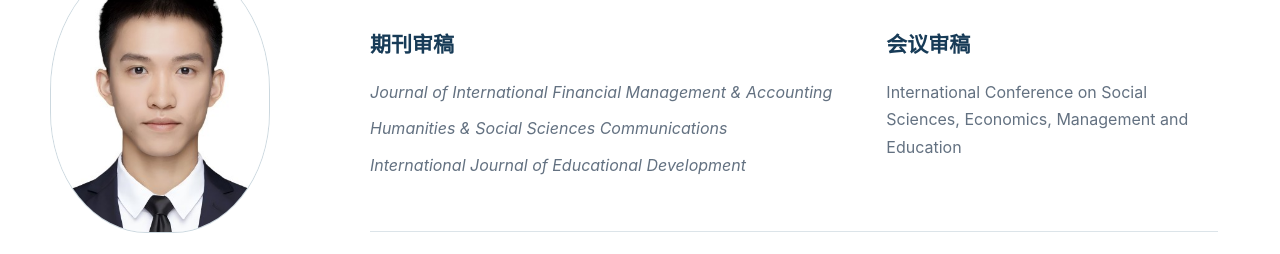
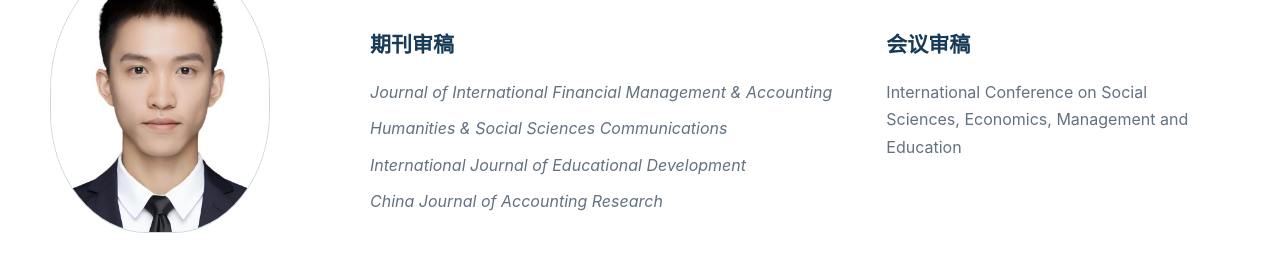
Before and after one commit to ShuxunCai/ShuxunCai.github.io, a plain HTML site: page service.html in a window 1280 px wide. Shown: the part 165-419 px from the top of the page. Drawn offline with Linux system fonts and the light colour scheme.

Commit message:
Add China Journal of Accounting Research to reviewer list

```diff
--- a/service.html
+++ b/service.html
@@ -21,11 +21,11 @@
           </div>
           <div class="section-body">
             <div class="two-column-details" data-lang="zh">
-              <div><h3>期刊审稿</h3><p><em>Journal of International Financial Management &amp; Accounting</em></p><p><em>Humanities &amp; Social Sciences Communications</em></p><p><em>International Journal of Educational Development</em></p></div>
+              <div><h3>期刊审稿</h3><p><em>Journal of International Financial Management &amp; Accounting</em></p><p><em>Humanities &amp; Social Sciences Communications</em></p><p><em>International Journal of Educational Development</em></p><p><em>China Journal of Accounting Research</em></p></div>
               <div><h3>会议审稿</h3><p>International Conference on Social Sciences, Economics, Management and Education</p></div>
             </div>
             <div class="two-column-details" data-lang="en" hidden>
-              <div><h3>Journal Referee</h3><p><em>Journal of International Financial Management &amp; Accounting</em></p><p><em>Humanities &amp; Social Sciences Communications</em></p><p><em>International Journal of Educational Development</em></p></div>
+              <div><h3>Journal Referee</h3><p><em>Journal of International Financial Management &amp; Accounting</em></p><p><em>Humanities &amp; Social Sciences Communications</em></p><p><em>International Journal of Educational Development</em></p><p><em>China Journal of Accounting Research</em></p></div>
               <div><h3>Conference Referee</h3><p>International Conference on Social Sciences, Economics, Management and Education</p></div>
             </div>
             <div class="subsection honors">
```
